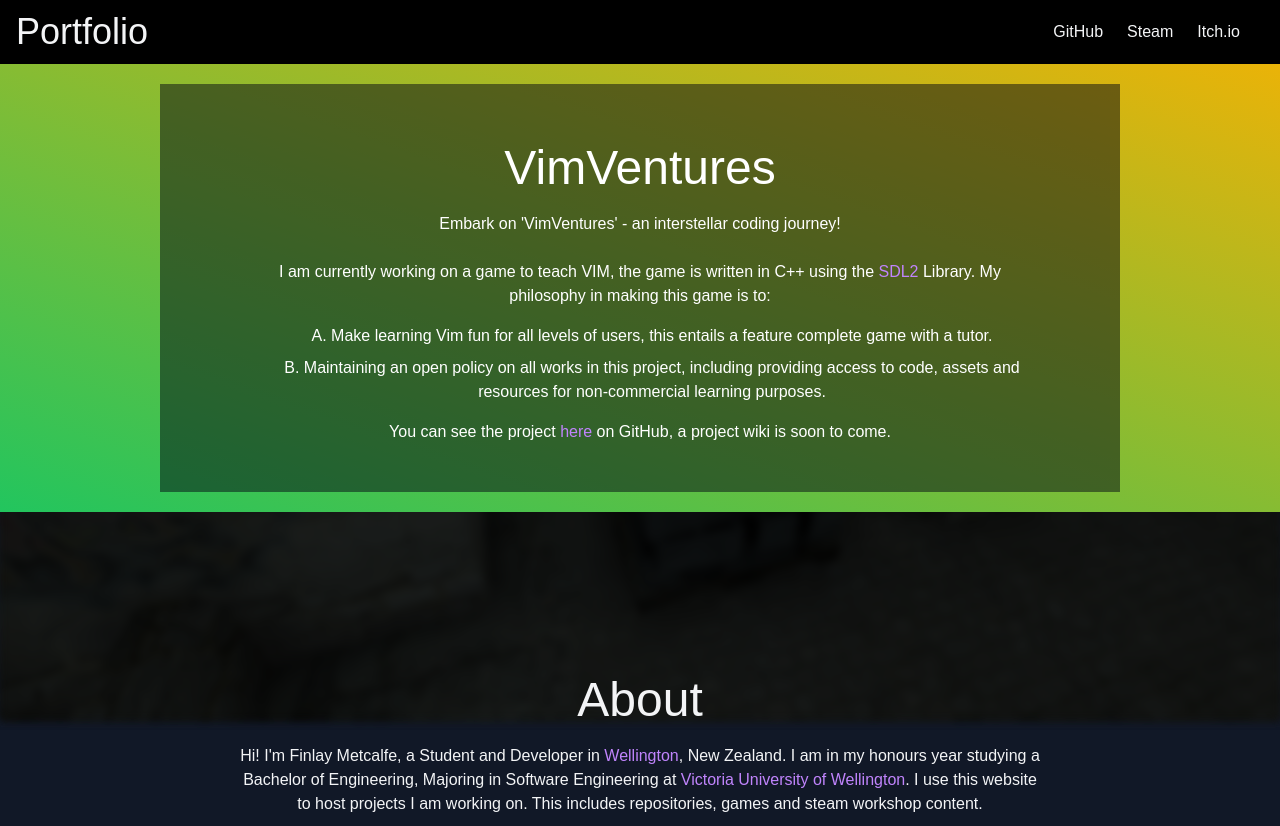
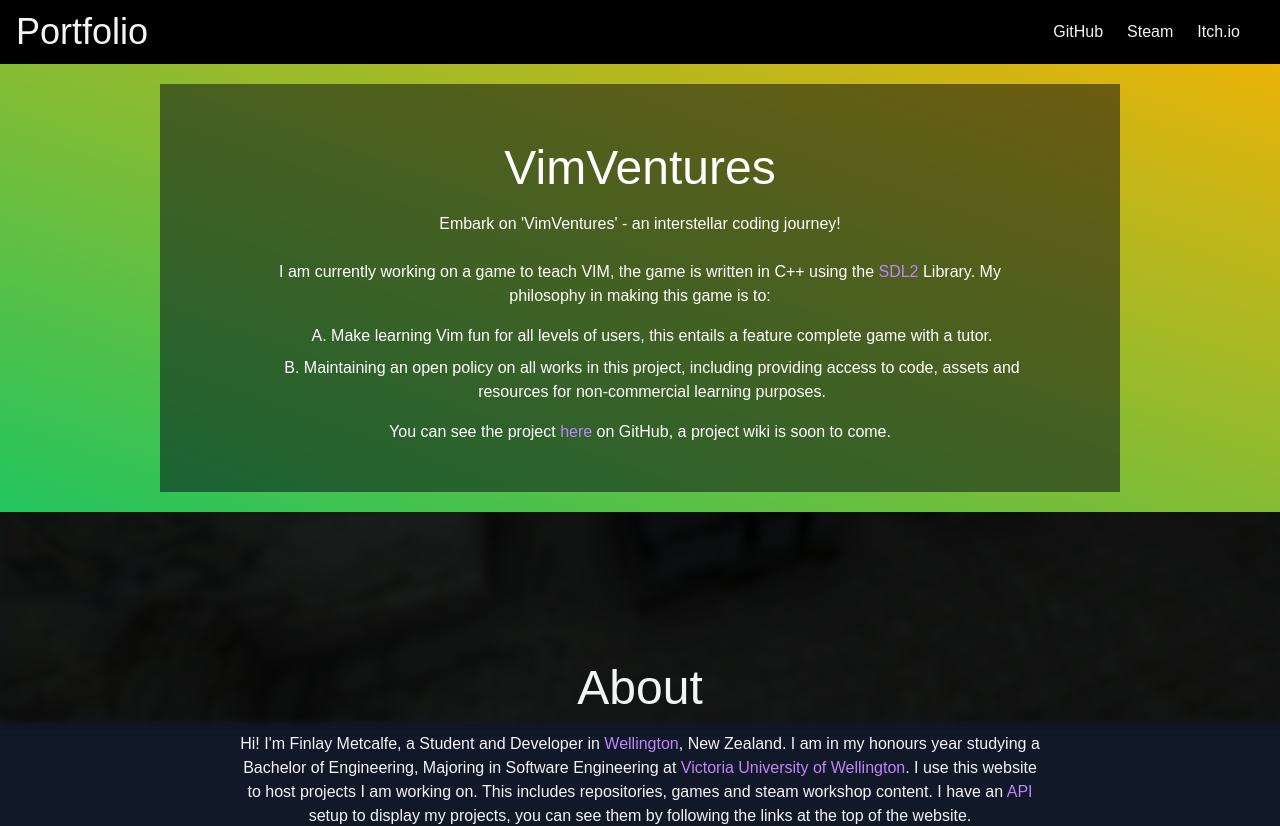
Before and after one commit to Ofthemasses/portfolio-website, a Vue app: page / in a window 1280 px wide. Shown: the top 826 px of the page. Built offline with nearby package versions, Linux system fonts and the light colour scheme; a web font is replaced by a local one.

Commit message:
Included directions to my API pages

```diff
--- a/src/components/Home.vue
+++ b/src/components/Home.vue
@@ -32,7 +32,9 @@
         <a href="https://www.google.com/maps?q=Wellington" class="hover:text-purple-300 text-purple-400">Wellington</a>, New Zealand.
       I am in my honours year studying a Bachelor of Engineering, Majoring in Software Engineering at
         <a href="https://www.wgtn.ac.nz/" class="hover:text-purple-300 text-purple-400">Victoria University of Wellington</a>.
-        I use this website to host projects I am working on. This includes repositories, games and steam workshop content.
+        I use this website to host projects I am working on. This includes repositories, games and steam workshop content. I have an
+        <a href="https://github.com/Ofthemasses/toru-api-handler" class="hover:text-purple-300 text-purple-400">API</a>
+        setup to display my projects, you can see them by following the links at the top of the website.
       </p>
     </div>
   </div>
```
